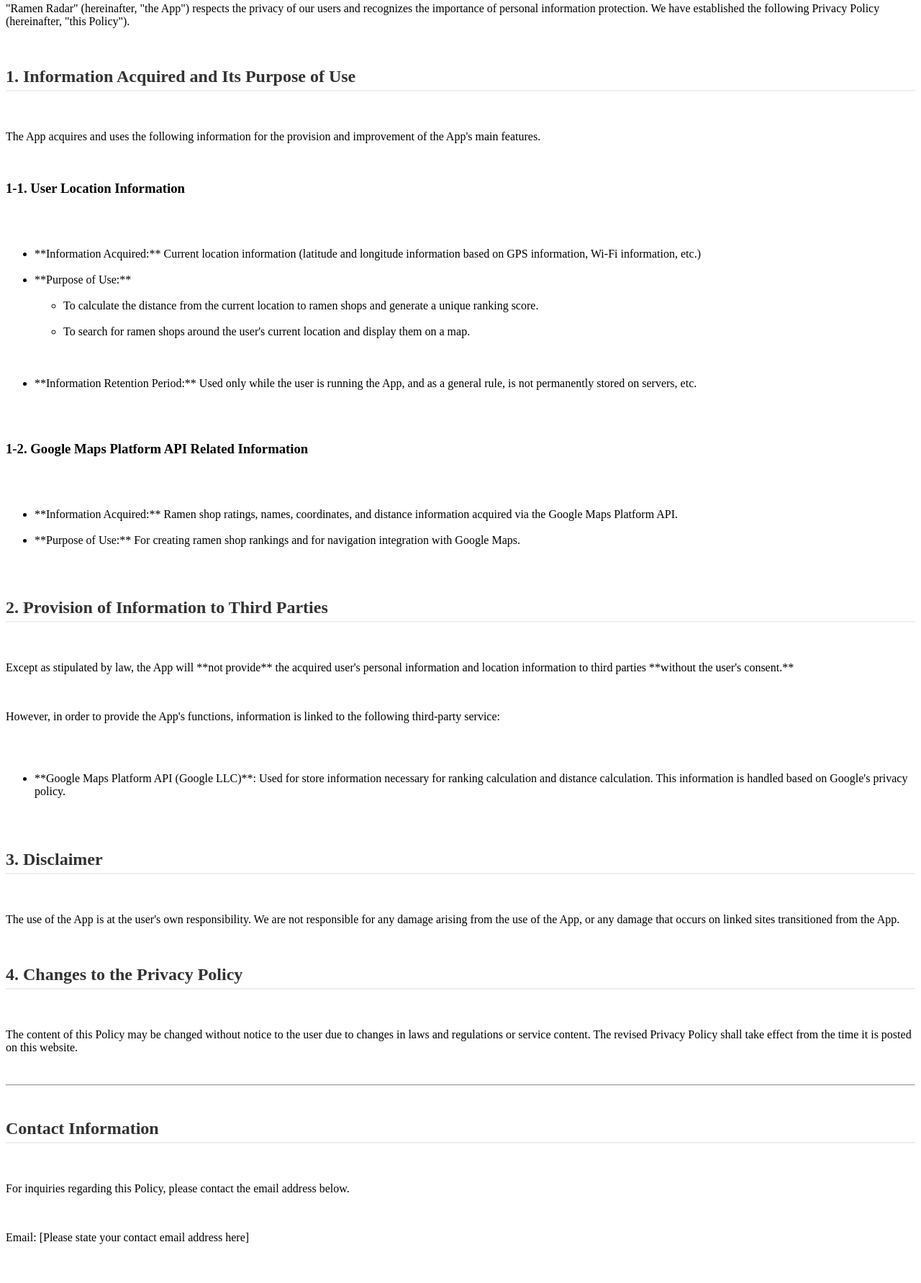
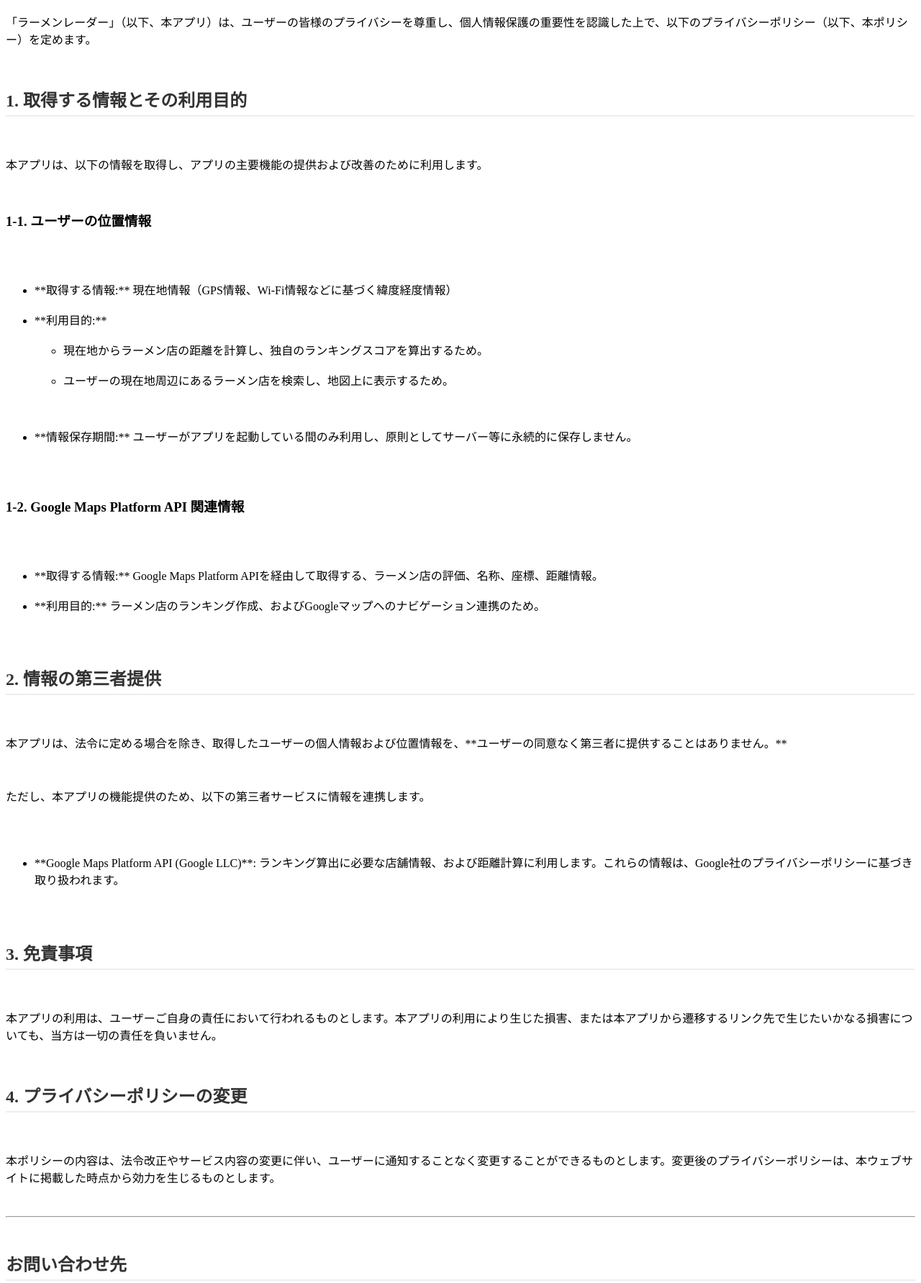
Before and after one commit to natsu0529/ramenporicy, a plain HTML site: page index.html in a window 1280 px wide. Shown: the part 205-1988 px from the top of the page at 72% size. Drawn offline with Linux system fonts and the light colour scheme.

Commit message:
Translate Privacy Policy to Japanese

```diff
--- a/index.html
+++ b/index.html
@@ -1,9 +1,9 @@
 <!DOCTYPE html>
-<html lang="en">
+<html lang="ja">
 <head>
     <meta charset="UTF-8">
     <meta name="viewport" content="width=device-width, initial-scale=1.0">
-    <title>Ramen Radar Privacy Policy</title>
+    <title>ラーメンレーダー プライバシーポリシー</title>
     <style>
         body { font-family: sans-serif; line-height: 1.6; padding: 20px; max-width: 800px; margin: auto; }
         h1, h2 { color: #333; border-bottom: 2px solid #eee; padding-bottom: 5px; }
@@ -12,49 +12,52 @@
 </head>
 <body>
 
-    <h1>Ramen Radar Privacy Policy</h1>
-    <p class="date">Established: September 30, 2025</p>
+    <h1>ラーメンレーダー プライバシーポリシー</h1>
+    <p class="date">制定日: 2025年9月30日</p>
 
-    <p>"Ramen Radar" (hereinafter, "the App") respects the privacy of our users and recognizes the importance of personal information protection. We have established the following Privacy Policy (hereinafter, "this Policy").</p>
+    <p>「ラーメンレーダー」（以下、本アプリ）は、ユーザーの皆様のプライバシーを尊重し、個人情報保護の重要性を認識した上で、以下のプライバシーポリシー（以下、本ポリシー）を定めます。</p>
 
-    <h2>1. Information Acquired and Its Purpose of Use</h2>
-    <p>The App acquires and uses the following information for the provision and improvement of the App's main features.</p>
+    <h2>1. 取得する情報とその利用目的</h2>
+    <p>本アプリは、以下の情報を取得し、アプリの主要機能の提供および改善のために利用します。</p>
 
-    <h3>1-1. User Location Information</h3>
+    <h3>1-1. ユーザーの位置情報</h3>
     <ul>
-        <li>**Information Acquired:** Current location information (latitude and longitude information based on GPS information, Wi-Fi information, etc.)</li>
-        <li>**Purpose of Use:** <ul>
-                <li>To calculate the distance from the current location to ramen shops and generate a unique ranking score.</li>
-                <li>To search for ramen shops around the user's current location and display them on a map.</li>
+        <li>**取得する情報:** 現在地情報（GPS情報、Wi-Fi情報などに基づく緯度経度情報）</li>
+        <li>**利用目的:** <ul>
+                <li>現在地からラーメン店の距離を計算し、独自のランキングスコアを算出するため。</li>
+                <li>ユーザーの現在地周辺にあるラーメン店を検索し、地図上に表示するため。</li>
             </ul>
         </li>
-        <li>**Information Retention Period:** Used only while the user is running the App, and as a general rule, is not permanently stored on servers, etc.</li>
+        <li>**情報保存期間:** ユーザーがアプリを起動している間のみ利用し、原則としてサーバー等に永続的に保存しません。</li>
     </ul>
 
-    <h3>1-2. Google Maps Platform API Related Information</h3>
+    <h3>1-2. Google Maps Platform API 関連情報</h3>
     <ul>
-        <li>**Information Acquired:** Ramen shop ratings, names, coordinates, and distance information acquired via the Google Maps Platform API.</li>
-        <li>**Purpose of Use:** For creating ramen shop rankings and for navigation integration with Google Maps.</li>
+        <li>**取得する情報:** Google Maps Platform APIを経由して取得する、ラーメン店の評価、名称、座標、距離情報。</li>
+        <li>**利用目的:** ラーメン店のランキング作成、およびGoogleマップへのナビゲーション連携のため。</li>
     </ul>
 
-    <h2>2. Provision of Information to Third Parties</h2>
-    <p>Except as stipulated by law, the App will **not provide** the acquired user's personal information and location information to third parties **without the user's consent.**</p>
-    <p>However, in order to provide the App's functions, information is linked to the following third-party service:</p>
+    <h2>2. 情報の第三者提供</h2>
+    <p>本アプリは、法令に定める場合を除き、取得したユーザーの個人情報および位置情報を、**ユーザーの同意なく第三者に提供することはありません。**</p>
+    <p>ただし、本アプリの機能提供のため、以下の第三者サービスに情報を連携します。</p>
     <ul>
-        <li>**Google Maps Platform API (Google LLC)**: Used for store information necessary for ranking calculation and distance calculation. This information is handled based on Google's privacy policy.</li>
+        <li>**Google Maps Platform API (Google LLC)**: ランキング算出に必要な店舗情報、および距離計算に利用します。これらの情報は、Google社のプライバシーポリシーに基づき取り扱われます。</li>
     </ul>
 
-    <h2>3. Disclaimer</h2>
-    <p>The use of the App is at the user's own responsibility. We are not responsible for any damage arising from the use of the App, or any damage that occurs on linked sites transitioned from the App.</p>
+    <h2>3. 免責事項</h2>
+    <p>本アプリの利用は、ユーザーご自身の責任において行われるものとします。本アプリの利用により生じた損害、または本アプリから遷移するリンク先で生じたいかなる損害についても、当方は一切の責任を負いません。</p>
 
-    <h2>4. Changes to the Privacy Policy</h2>
-    <p>The content of this Policy may be changed without notice to the user due to changes in laws and regulations or service content. The revised Privacy Policy shall take effect from the time it is posted on this website.</p>
+    <h2>4. プライバシーポリシーの変更</h2>
+    <p>本ポリシーの内容は、法令改正やサービス内容の変更に伴い、ユーザーに通知することなく変更することができるものとします。変更後のプライバシーポリシーは、本ウェブサイトに掲載した時点から効力を生じるものとします。</p>
 
     <hr>
 
-    <h2>Contact Information</h2>
-    <p>For inquiries regarding this Policy, please contact the email address below.</p>
-    <p>Email: [Please state your contact email address here]</p>
+    <h2>お問い合わせ先</h2>
+    <p>本ポリシーに関するお問い合わせは、以下のメールアドレスまでお願いいたします。</p>
+    <p>Email: [ここにあなたの連絡用メールアドレスを記載してください]</p>
 
 </body>
 </html>
+
+
+英語版のポリシーが欲しい
```
